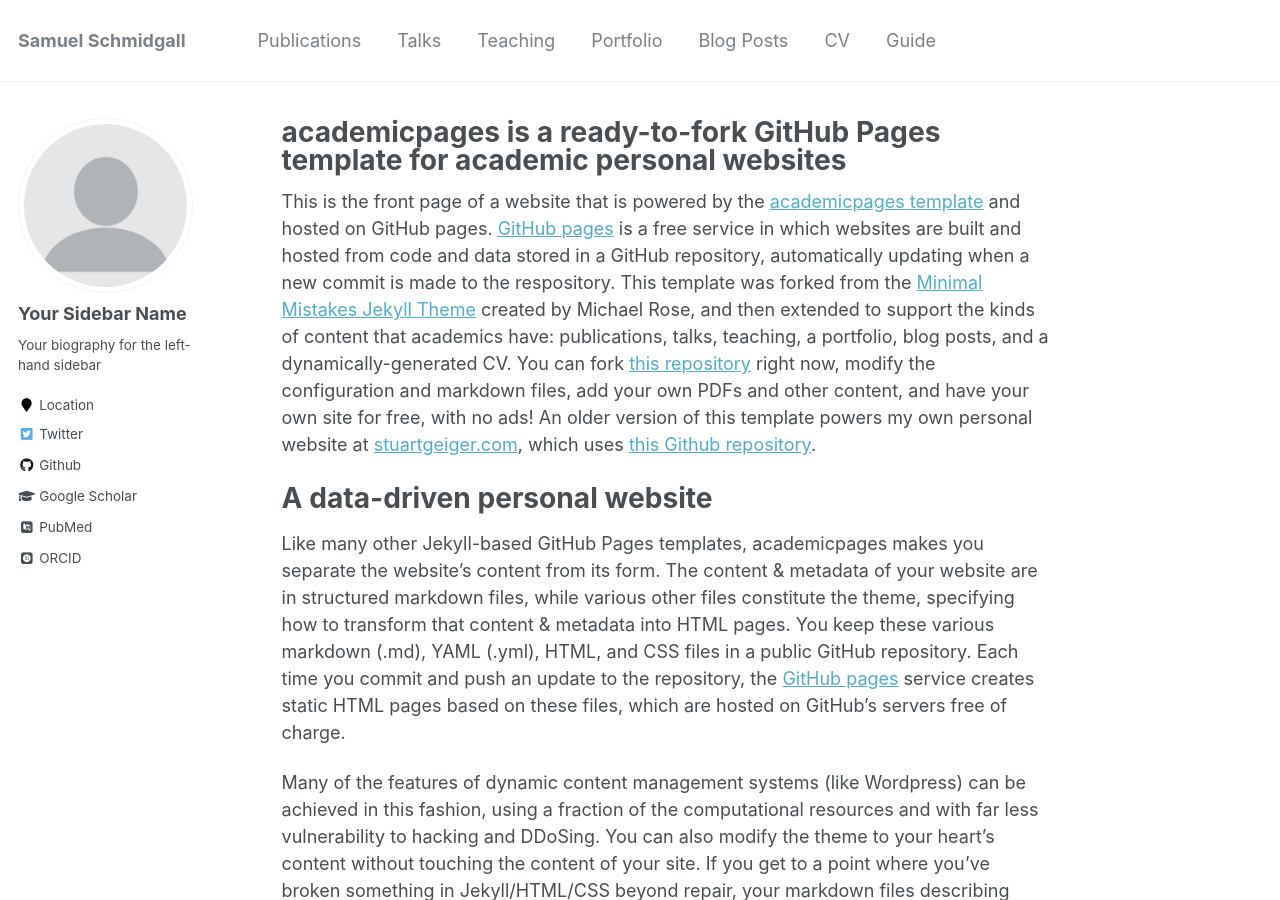
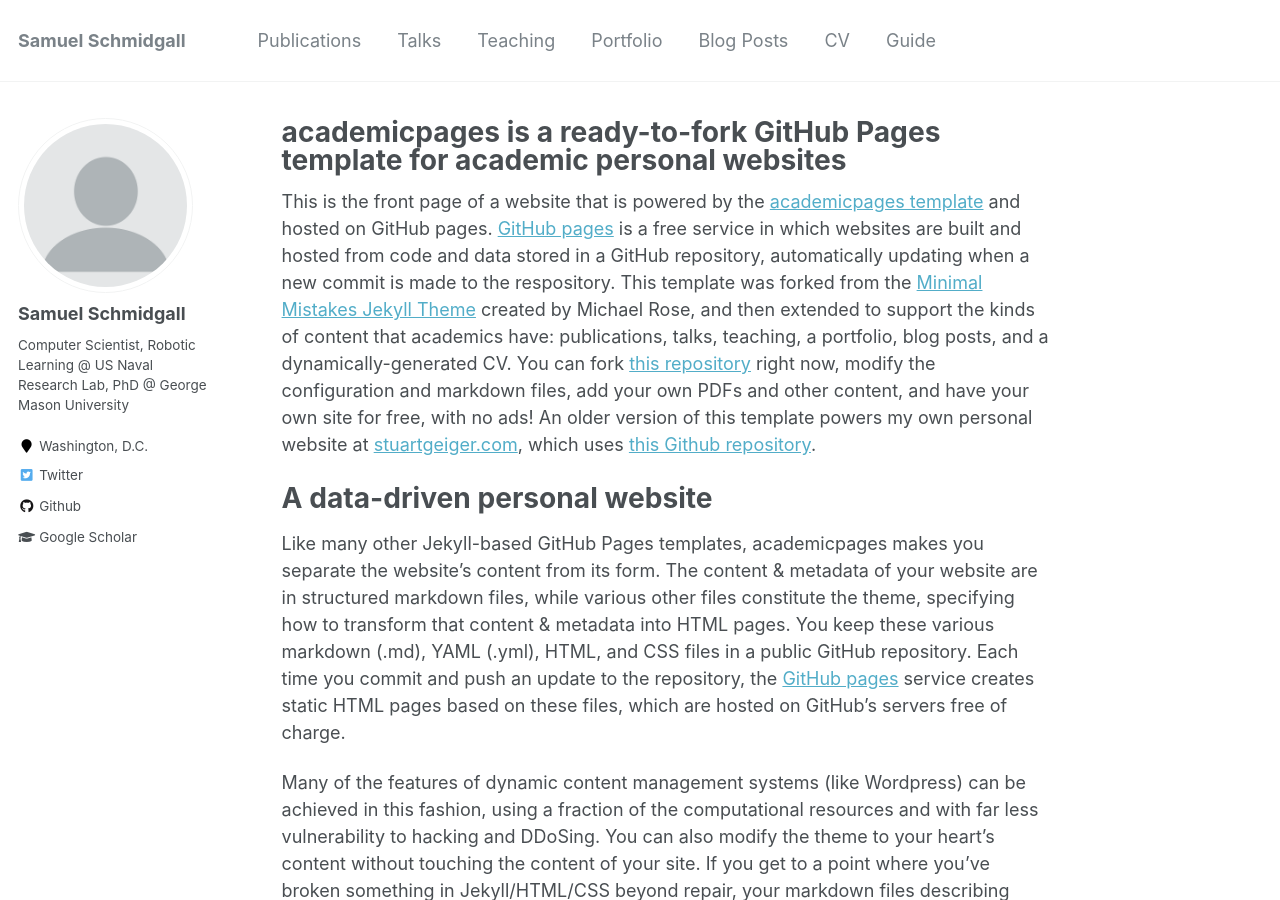
Before and after one commit to SamuelSchmidgall/SamuelSchmidgall.github.io, a Jekyll site: the page built from _pages/about.md, in a window 1280 px wide and 900 px high. Built offline with Jekyll 4.4.1, drawn with Linux system fonts in a browser that asks for light colours; some web fonts are replaced.

Commit message:
update info

```diff
--- a/_config.yml
+++ b/_config.yml
@@ -80,13 +80,15 @@
 
 # Site Author
 author:
-  name             : "Your Sidebar Name"
+  name             : "Samuel Schmidgall"
   avatar           : "profile.png"
-  bio              : "Your biography for the left-hand sidebar"
-  location         : "Location"
+  bio              : "Computer Scientist, Robotic Learning @ US Naval
+Research Lab, PhD @
+George Mason University"
+  location         : "Washington, D.C."
   employer         :
-  pubmed           : "https://www.ncbi.nlm.nih.gov/pubmed/?term=john+snow"
-  googlescholar    : "http://yourfullgooglescholarurl.com"
+  pubmed           :
+  googlescholar    : "https://scholar.google.com/citations?hl=en&user=bQDooZEAAAAJ&view_op=list_works&sortby=pubdate"
   email            :
   researchgate     :  # example: "https://www.researchgate.net/profile/yourprofile"
   uri              :
@@ -96,20 +98,20 @@
   flickr           :
   facebook         :
   foursquare       :
-  github           : "academicpages"
+  github           : "SamuelSchmidgall"
   google_plus      :
   keybase          :
   instagram        :
   impactstory      : #"https://profiles.impactstory.org/u/xxxx-xxxx-xxxx-xxxx"
   lastfm           :
   linkedin         :
-  orcid            : "http://orcid.org/yourorcidurl"
+  orcid            :
   pinterest        :
   soundcloud       :
   stackoverflow    : # http://stackoverflow.com/users/123456/username
   steam            :
   tumblr           :
-  twitter          : "replacethistwitterhandle"
+  twitter          : "SRSchmidgall"
   vine             :
   weibo            :
   xing             :
```
Also changed, not shown: 1 other file.
